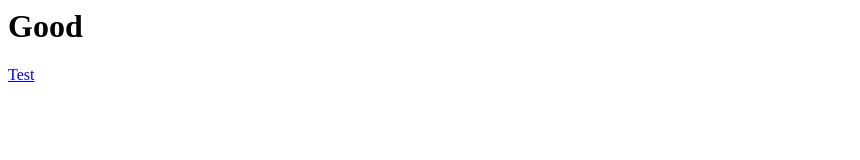
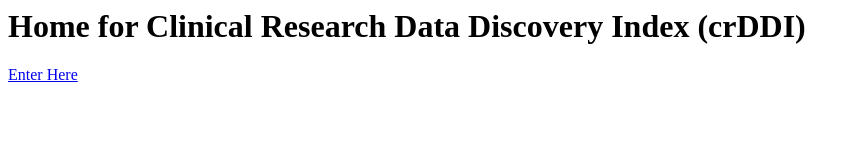
Before and after one commit to crDDI/docs, a plain HTML site: page index.html in a window 1280 px wide. Shown: the whole page, without its empty margins (0-860 px from the left). Drawn offline with Linux system fonts and the light colour scheme.

Commit message:
Update index.html

```diff
--- a/index.html
+++ b/index.html
@@ -1 +1 @@
-<html><head><title>done</title></head><body><h1>Good</h1><a href="https://github.com/crDDI/docs/wiki/dbGaP-Variables">Test</a></body></html>
+<html><head><title>Clinical Research Data Discovery Index (crDDI)</title></head><body><h1>Home for Clinical Research Data Discovery Index (crDDI)</h1><p></p><a href="https://github.com/crDDI/docs/wiki">Enter Here</a></p></body></html>
```
